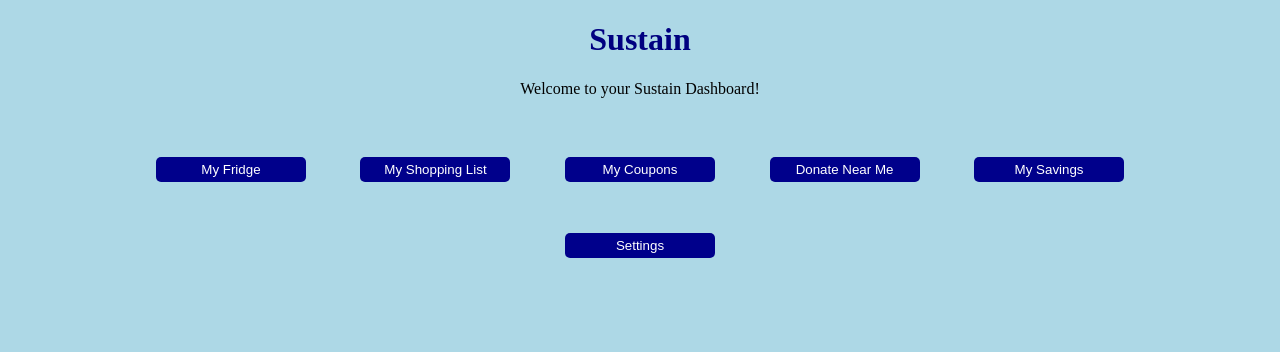
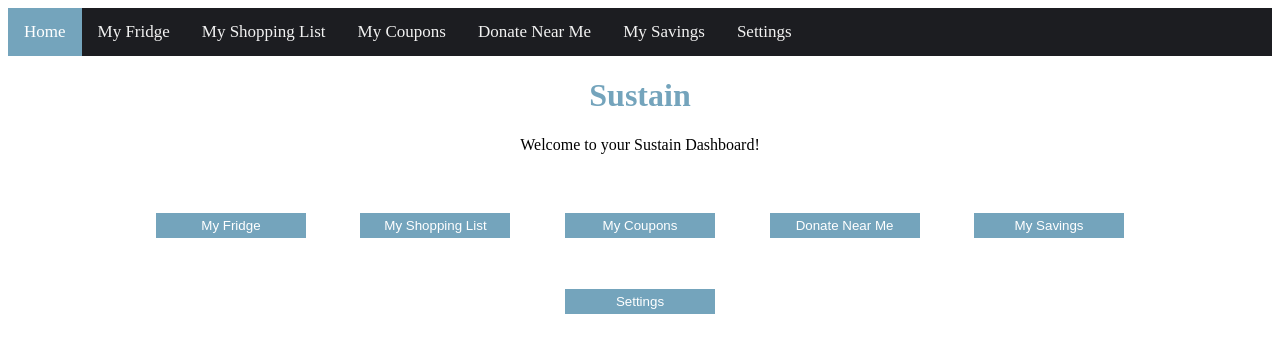
Before and after one commit to akshitharamachandran/sustain-cs179, a plain HTML site: page home.html in a window 1280 px wide. Drawn offline with nearby package versions, Linux system fonts and the light colour scheme.

Commit message:
implemented nav bar

```diff
--- a/css/style.css
+++ b/css/style.css
@@ -1,9 +1,9 @@
 body {
-    background-color: lightblue;
+    background-color: #FFFFFF
 }
 
 h1 {
-    color: navy;
+    color: #74A4BC;
     text-align: center;
 }
 
@@ -18,9 +18,8 @@ p {
 button {
 	width: 150px;
 	height: 25px;
-	background-color: darkblue;
+	background-color: #74A4BC;
 	color: white;
-	border-radius: 5px;
 	border: none;
 	position: bottom;
 	margin: 2%;
@@ -87,3 +86,31 @@ tr:nth-child(odd) {
     text-decoration: none;
     cursor: pointer;
 }
+
+/* Add a black background color to the top navigation */
+.topnav {
+    background-color: #1C1D21;
+    overflow: hidden;
+}
+
+/* Style the links inside the navigation bar */
+.topnav a {
+    float: left;
+    color: #f2f2f2;
+    text-align: center;
+    padding: 14px 16px;
+    text-decoration: none;
+    font-size: 17px;
+}
+
+/* Change the color of links on hover */
+.topnav a:hover {
+    background-color: #ddd;
+    color: black;
+}
+
+/* Add a color to the active/current link */
+.topnav a.active {
+    background-color: #74A4BC;
+    color: white;
+}
--- a/home.html
+++ b/home.html
@@ -6,6 +6,15 @@
 	<script src="http://code.jquery.com/jquery-1.11.1.min.js"></script>
 </head>
 <body>
+<div class="topnav">
+  <a class="active" href='home.html'>Home</a>
+  <a href='fridge.html'>My Fridge</a>
+  <a href='shoppingList.html'>My Shopping List</a>
+  <a href='coupons.html'>My Coupons</a>
+  <a href='donate.html'>Donate Near Me</a>
+  <a href='savings.html'>My Savings</a>
+  <a href='settings.html'>Settings</a>
+</div>
 	<div class="bodyContent">
 		<h1>Sustain</h1>
 		<p> Welcome to your Sustain Dashboard!</p>
```
Also changed, not shown: coupons.html (+9 -0 lines), donate.html (+9 -0 lines), fridge.html (+9 -0 lines), savings.html (+9 -0 lines), settings.html (+9 -0 lines), shoppingList.html (+9 -0 lines).
